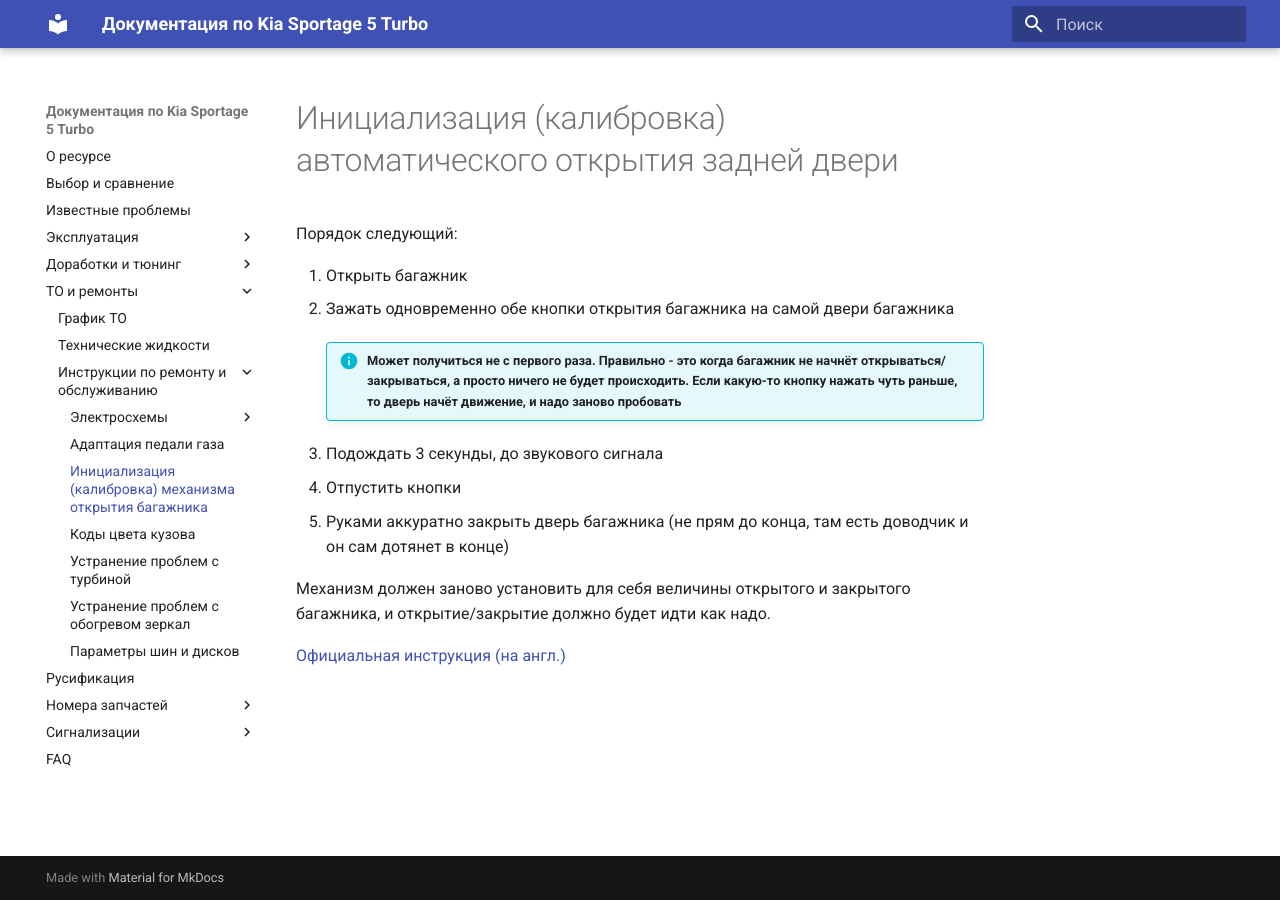
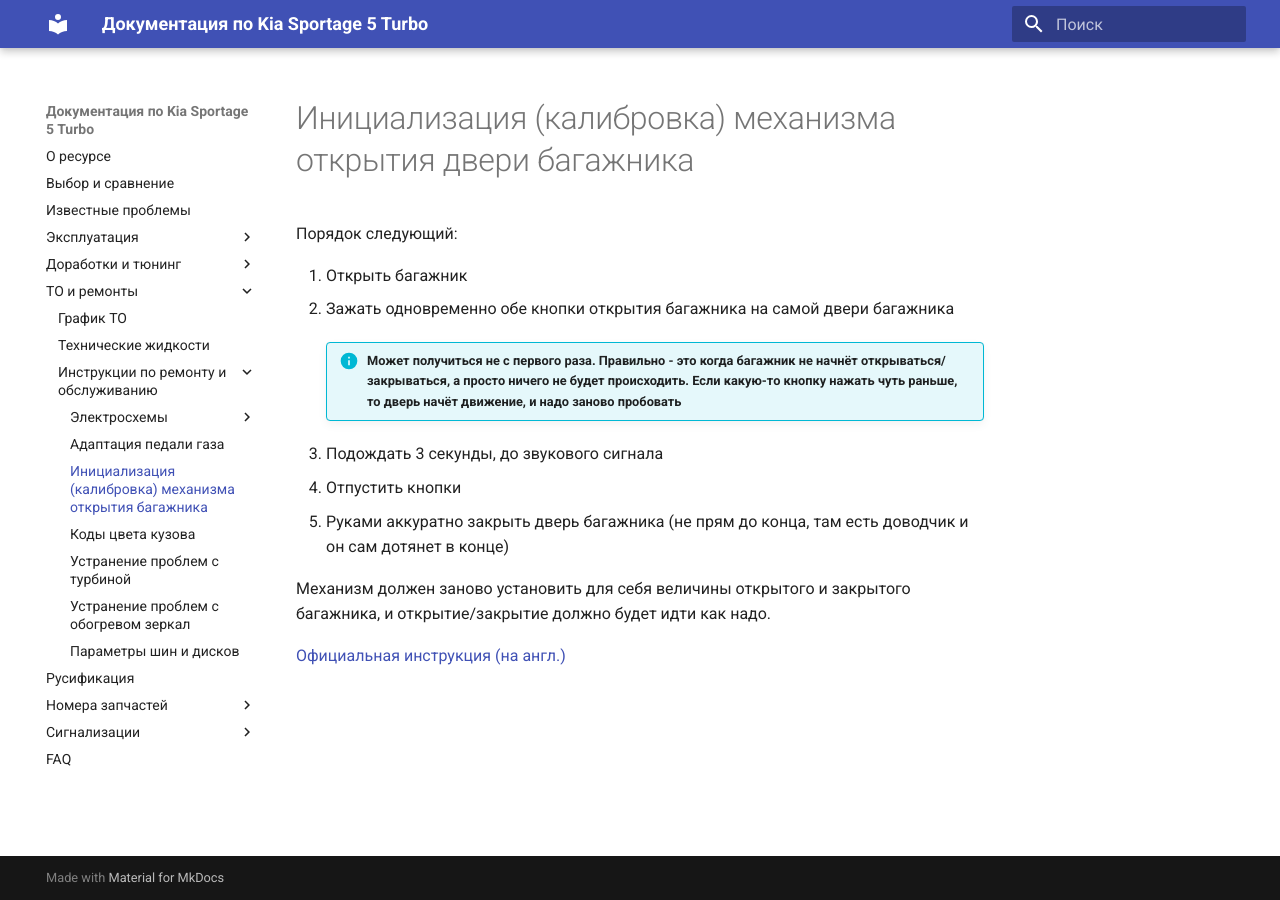
Before and after one commit to kia-sportage-docs/kia-sport5-docs, an MkDocs documentation site: the page built from docs/service/manuals/5-th_door_calibraton.md, in a window 1280 px wide. Built offline with MkDocs 1.6.1 and Material for MkDocs 9.7.7, drawn with Linux system fonts in a browser that asks for light colours; old or Windows-style settings are respelled for this version of MkDocs.

Commit message:
Инициализация механизма открытия багажника

```diff
--- a/docs/service/manuals/5-th_door_calibraton.md
+++ b/docs/service/manuals/5-th_door_calibraton.md
@@ -1,4 +1,4 @@
-# Инициализация (калибровка) автоматического открытия задней двери
+# Инициализация (калибровка) механизма открытия двери багажника
 
 Порядок следующий:
 
```
